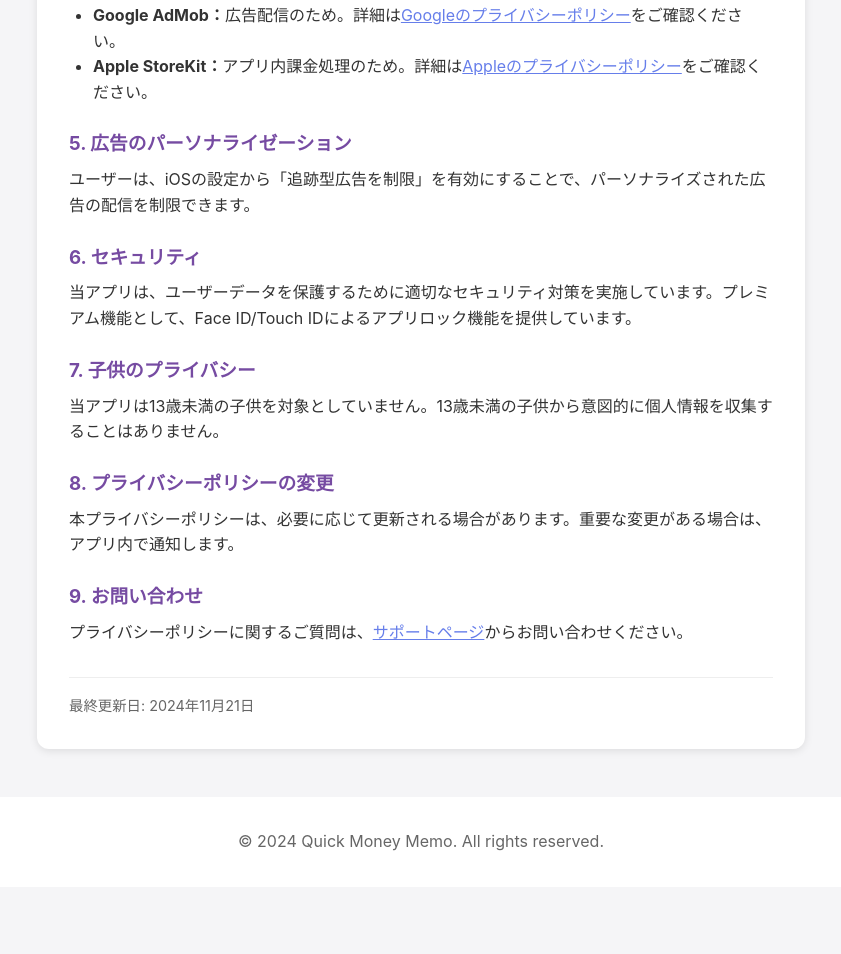
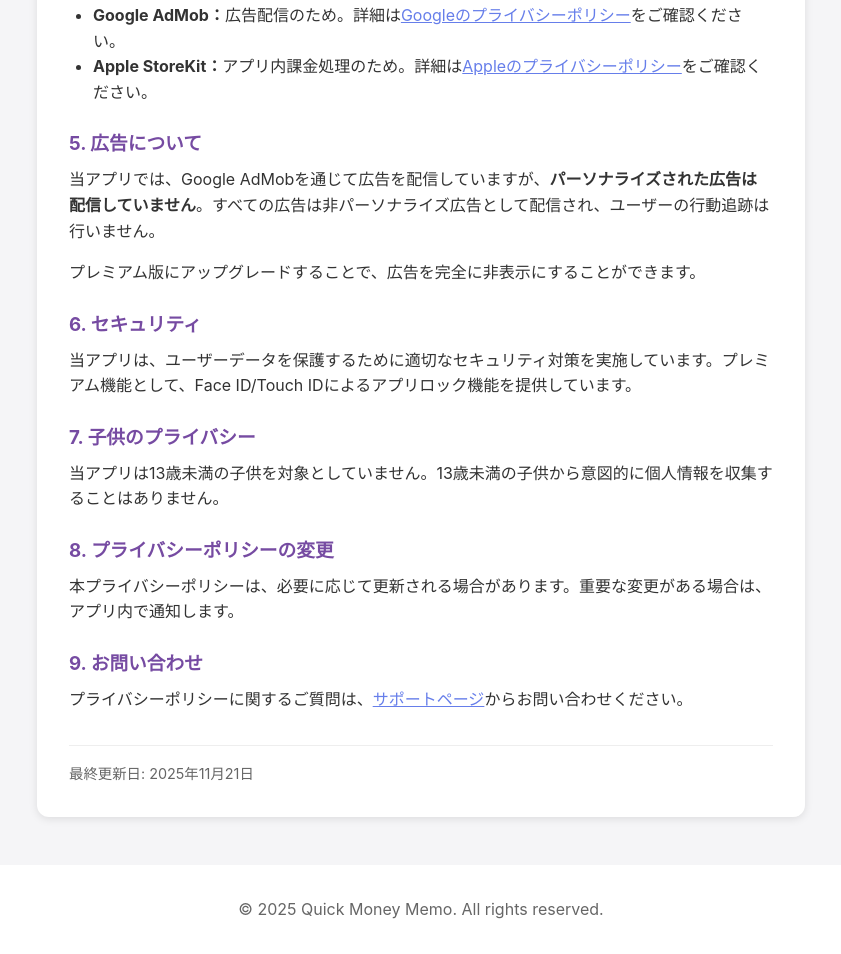
Before and after one commit to taka9535/QuickMoneyMemo-App-Pages, a plain HTML site: page privacy.html in a window 1280 px wide. Shown: the part 1091-2045 px from the top of the page, without its empty margins (219-1060 px from the left). Before the commit the page ends 1978 px from the top, so only its background shows below. Drawn offline with Linux system fonts and the light colour scheme.

Commit message:
Add files via upload

```diff
--- a/privacy.html
+++ b/privacy.html
@@ -166,8 +166,11 @@
                         target="_blank" style="color: #667eea;">Appleのプライバシーポリシー</a>をご確認ください。</li>
             </ul>
 
-            <h3>5. 広告のパーソナライゼーション</h3>
-            <p>ユーザーは、iOSの設定から「追跡型広告を制限」を有効にすることで、パーソナライズされた広告の配信を制限できます。</p>
+            <h3>5. 広告について</h3>
+            <p>当アプリでは、Google
+                AdMobを通じて広告を配信していますが、<strong>パーソナライズされた広告は配信していません</strong>。すべての広告は非パーソナライズ広告として配信され、ユーザーの行動追跡は行いません。
+            </p>
+            <p>プレミアム版にアップグレードすることで、広告を完全に非表示にすることができます。</p>
 
             <h3>6. セキュリティ</h3>
             <p>当アプリは、ユーザーデータを保護するために適切なセキュリティ対策を実施しています。プレミアム機能として、Face ID/Touch IDによるアプリロック機能を提供しています。</p>
@@ -182,13 +185,13 @@
             <p>プライバシーポリシーに関するご質問は、<a href="support.html" style="color: #667eea;">サポートページ</a>からお問い合わせください。</p>
 
             <div class="last-updated">
-                最終更新日: 2024年11月21日
+                最終更新日: 2025年11月21日
             </div>
         </div>
     </div>
 
     <footer>
-        <p>&copy; 2024 Quick Money Memo. All rights reserved.</p>
+        <p>&copy; 2025 Quick Money Memo. All rights reserved.</p>
     </footer>
 </body>
 
```
Also changed, not shown: index.html (+20 -3 lines), support.html (+1 -1 lines), terms.html (+2 -2 lines).
